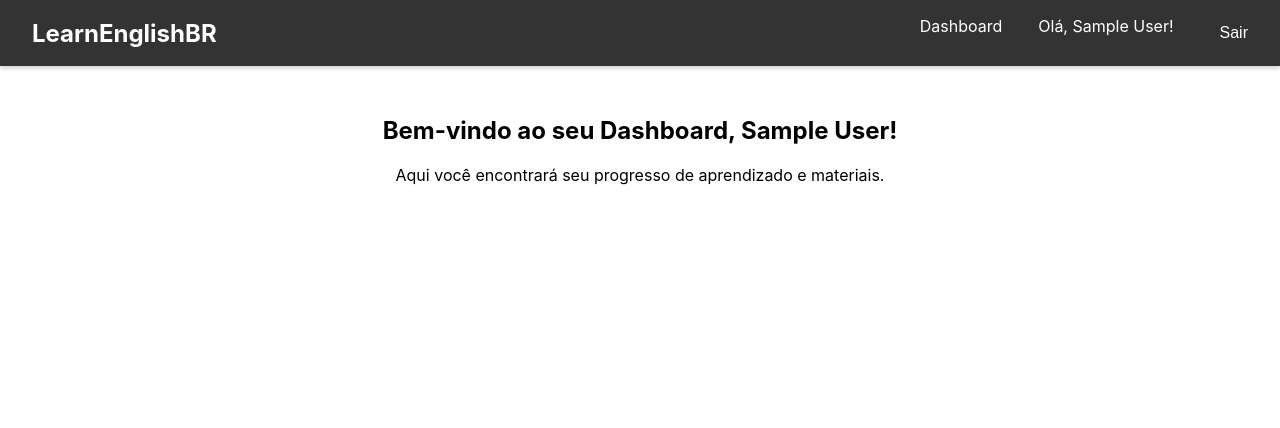
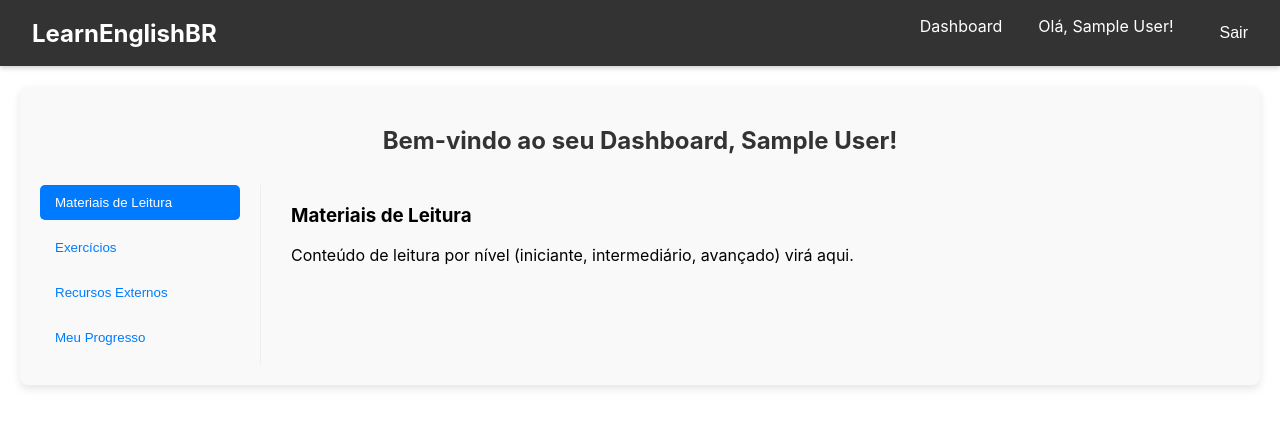
Before and after one commit to gustavo1902/LearnEnglishBR, a React (Create React App) app in the folder frontend/: page /dashboard in a window 1280 px wide. Shown: the top 428 px of the page. Built offline with nearby package versions, Linux system fonts and the light colour scheme; sample sign-in values are in the browser's storage.

Commit message:
feat(dashboard): Estrutura Dashboard com navegação interna e componentes de stub

```diff
--- a/frontend/src/components/Dashboard/Dashboard.js
+++ b/frontend/src/components/Dashboard/Dashboard.js
@@ -1,16 +1,127 @@
-import React from 'react';
+import React, { useState } from 'react';
 import { useAuth } from '../../context/AuthContext';
+import ReadingMaterials from '../LearningContent/ReadingMaterials';
+import Exercises from '../LearningContent/Exercises';
+import ExternalResources from '../LearningContent/ExternalResources';
+import Progress from '../LearningContent/Progress';
 
 const Dashboard = () => {
-  const { userInfo } = useAuth();
+    const { userInfo } = useAuth();
+    const [activeSection, setActiveSection] = useState('leitura');
 
-  return (
-    <div style={{ textAlign: 'center', marginTop: '50px' }}>
-      <h2>Bem-vindo ao seu Dashboard, {userInfo?.name}!</h2>
-      <p>Aqui você encontrará seu progresso de aprendizado e materiais.</p>
-      {/* Conteúdo do dashboard */}
-    </div>
-  );
+    return (
+        <div style={dashboardContainerStyle}>
+            <h2 style={welcomeStyle}>Bem-vindo ao seu Dashboard, {userInfo?.name}!</h2>
+            <div style={dashboardContentStyle}>
+                <nav style={navStyle}>
+                    <ul style={ulStyle}>
+                        <li style={liStyle}>
+                            <button
+                                style={activeSection === 'leitura' ? activeLinkStyle : navLinkStyle}
+                                onClick={() => setActiveSection('leitura')}
+                            >
+                                Materiais de Leitura
+                            </button>
+                        </li>
+                        <li style={liStyle}>
+                            <button
+                                style={activeSection === 'exercicios' ? activeLinkStyle : navLinkStyle}
+                                onClick={() => setActiveSection('exercicios')}
+                            >
+                                Exercícios
+                            </button>
+                        </li>
+                        <li style={liStyle}>
+                            <button
+                                style={activeSection === 'recursos' ? activeLinkStyle : navLinkStyle}
+                                onClick={() => setActiveSection('recursos')}
+                            >
+                                Recursos Externos
+                            </button>
+                        </li>
+                        <li style={liStyle}>
+                            <button
+                                style={activeSection === 'progresso' ? activeLinkStyle : navLinkStyle}
+                                onClick={() => setActiveSection('progresso')}
+                            >
+                                Meu Progresso
+                            </button>
+                        </li>
+                    </ul>
+                </nav>
+                <div style={mainContentStyle}>
+                    {activeSection === 'leitura' && <ReadingMaterials />}
+                    {activeSection === 'exercicios' && <Exercises />}
+                    {activeSection === 'recursos' && <ExternalResources />}
+                    {activeSection === 'progresso' && <Progress />}
+                </div>
+            </div>
+        </div>
+    );
+};
+
+const dashboardContainerStyle = {
+    display: 'flex',
+    flexDirection: 'column',
+    alignItems: 'center',
+    padding: '20px',
+    maxWidth: '1200px',
+    margin: '20px auto',
+    backgroundColor: '#f9f9f9',
+    borderRadius: '8px',
+    boxShadow: '0 4px 8px rgba(0,0,0,0.1)'
+};
+
+const welcomeStyle = {
+    color: '#333',
+    marginBottom: '30px',
+    textAlign: 'center'
+};
+
+const dashboardContentStyle = {
+    display: 'flex',
+    width: '100%'
+};
+
+const navStyle = {
+    flex: '0 0 200px',
+    paddingRight: '20px',
+    borderRight: '1px solid #eee'
+};
+
+const ulStyle = {
+    listStyle: 'none',
+    padding: 0,
+    margin: 0
+};
+
+const liStyle = {
+    marginBottom: '10px'
+};
+
+const navLinkStyle = {
+    display: 'block',
+    padding: '10px 15px',
+    textDecoration: 'none',
+    color: '#007bff',
+    background: 'none',
+    border: 'none',
+    width: '100%',
+    textAlign: 'left',
+    cursor: 'pointer',
+    borderRadius: '5px',
+    transition: 'background-color 0.2s, color 0.2s'
+};
+
+const activeLinkStyle = {
+    ...navLinkStyle,
+    backgroundColor: '#007bff',
+    color: '#fff',
+};
+
+const mainContentStyle = {
+    flex: 1,
+    paddingLeft: '30px'
 };
 
 export default Dashboard;
--- /dev/null
+++ b/frontend/src/components/LearningContent/Exercises.js
@@ -0,0 +1,12 @@
+import React from 'react';
+
+const Exercises = () => {
+  return (
+    <div>
+      <h3>Exercícios</h3>
+      <p>Conteúdo de exercícios por nível (iniciante, intermediário, avançado) virá aqui.</p>
+    </div>
+  );
+};
+
+export default Exercises;
--- /dev/null
+++ b/frontend/src/components/LearningContent/ExternalResources.js
@@ -0,0 +1,12 @@
+import React from 'react';
+
+const ExternalResources = () => {
+  return (
+    <div>
+      <h3>Recursos Externos</h3>
+      <p>Links e materiais de apoio externos virão aqui.</p>
+    </div>
+  );
+};
+
+export default ExternalResources;
--- /dev/null
+++ b/frontend/src/components/LearningContent/Progress.js
@@ -0,0 +1,12 @@
+import React from 'react';
+
+const Progress = () => {
+  return (
+    <div>
+      <h3>Meu Progresso</h3>
+      <p>Informações sobre o progresso do usuário virão aqui.</p>
+    </div>
+  );
+};
+
+export default Progress;
--- /dev/null
+++ b/frontend/src/components/LearningContent/ReadingMaterials.js
@@ -0,0 +1,12 @@
+import React from 'react';
+
+const ReadingMaterials = () => {
+  return (
+    <div>
+      <h3>Materiais de Leitura</h3>
+      <p>Conteúdo de leitura por nível (iniciante, intermediário, avançado) virá aqui.</p>
+    </div>
+  );
+};
+
+export default ReadingMaterials;
```
